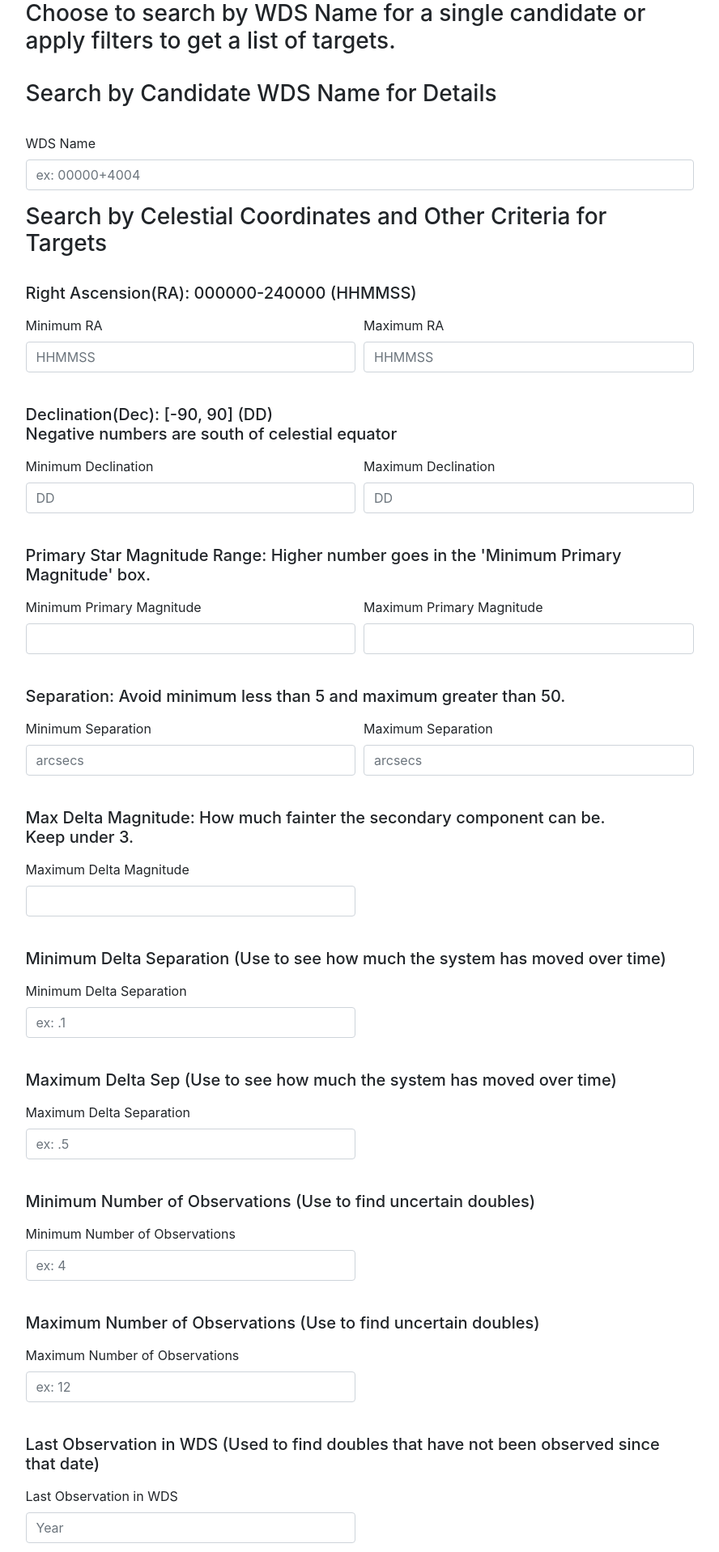
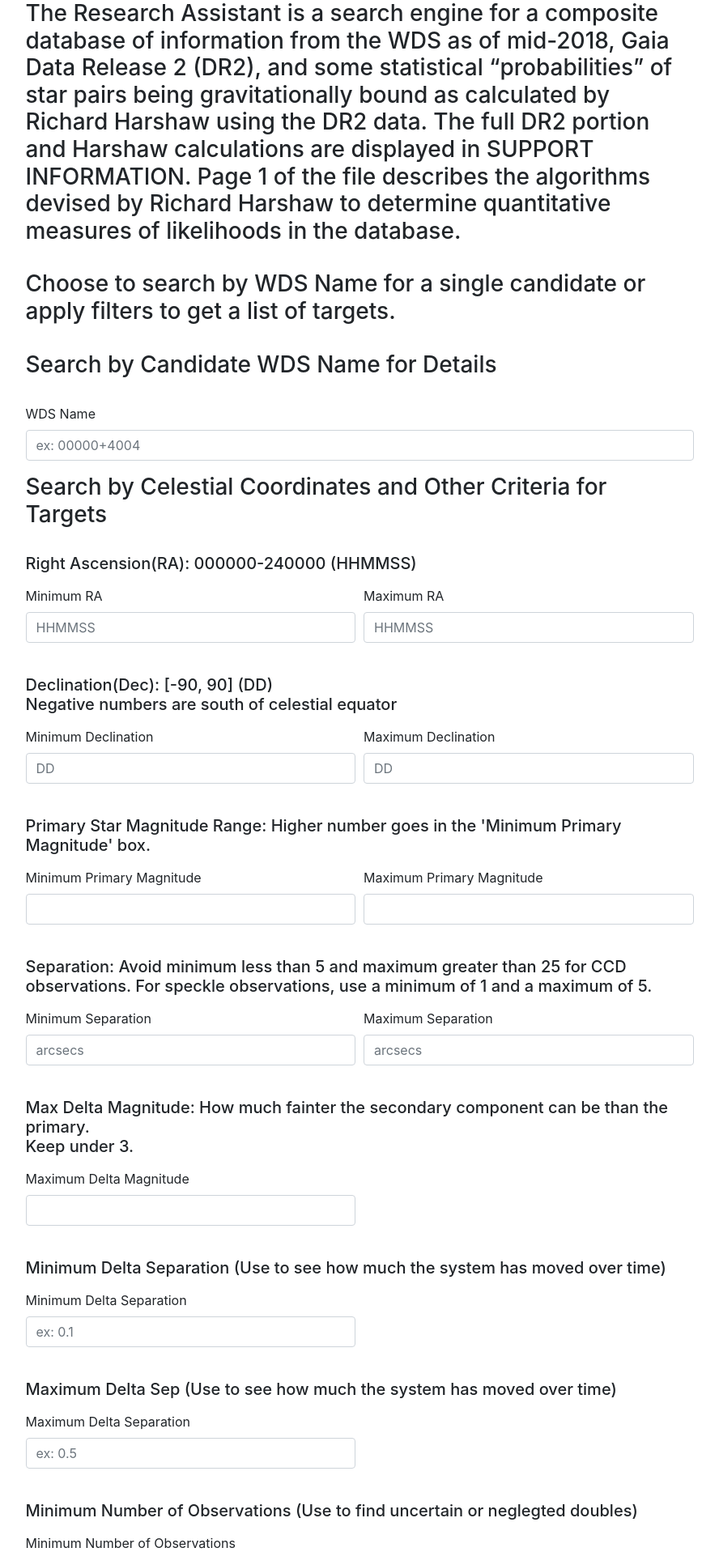
Before and after one commit to boyce-astro/boyce-astro-RA, a Python web app: template tool/templates/home.html in a window 1280 px wide. Shown: the part 56-1973 px from the top of the page at 81% size, without its empty margins (141-1029 px from the left). Run offline with Jinja, Linux system fonts and the light colour scheme; the template is opened without the code that fills it, so the values that code supplies are empty; some libraries are stand-ins or nearby versions.

Commit message:
Update home.html

```diff
--- a/tool/templates/home.html
+++ b/tool/templates/home.html
@@ -5,6 +5,8 @@
     <h1>DoubleSTARS Query</h1>
     <form method="POST">
         {{ form.hidden_tag() }}
+	<h3>The Research Assistant is a search engine for a composite database of information from the WDS as of mid-2018, Gaia Data Release 2 (DR2), and some statistical “probabilities” of star pairs being gravitationally bound as calculated by Richard Harshaw using the DR2 data. The full DR2 portion and Harshaw calculations are displayed in SUPPORT INFORMATION. Page 1 of the file describes the algorithms devised by Richard Harshaw to determine quantitative measures of likelihoods in the database.</h3>
+	<br>
         <h3>Choose to search by WDS Name for a single candidate or apply filters to get a list of targets.</h3>
         <br>
         <div class="form-group">
@@ -78,7 +80,7 @@
         </div>
         <br>
         <div class="form-group">
-          <h5>Separation: Avoid minimum less than 5 and maximum greater than 50.</h5>
+          <h5>Separation: Avoid minimum less than 5 and maximum greater than 25 for CCD observations.  For speckle observations, use a minimum of 1 and a maximum of 5.</h5>
         </div>
         <div class="form-row">
           <div class="form-group col-md-6">
@@ -98,7 +100,7 @@
         </div>
         <br>
         <div class="form-group">
-          <h5>Max Delta Magnitude: How much fainter the secondary component can be. <br>
+          <h5>Max Delta Magnitude: How much fainter the secondary component can be than the primary. <br>
           Keep under 3.</h5>
         </div>
         <div class="form-row">
@@ -116,7 +118,7 @@
         <div class="form-row">
           <div class="form-group col-md-6">
             <label for="min_d_sep">Minimum Delta Separation</label>
-            <input type="text" class="form-control" id="min_d_sep" name="min_d_sep" placeholder="ex: .1">
+            <input type="text" class="form-control" id="min_d_sep" name="min_d_sep" placeholder="ex: 0.1">
             {% for error in form.min_d_sep.errors %}
             <span style="color: red;">[{{ error }}]</span>
             {% endfor %}	</div>
@@ -127,13 +129,13 @@
         <div class="form-row">
           <div class="form-group col-md-6">
             <label for="max_d_sep">Maximum Delta Separation</label>
-            <input type="text" class="form-control" id="max_d_sep" name="max_d_sep" placeholder="ex: .5">
+            <input type="text" class="form-control" id="max_d_sep" name="max_d_sep" placeholder="ex: 0.5">
             {% for error in form.max_d_sep.errors %}
             <span style="color: red;">[{{ error }}]</span>
             {% endfor %}	</div>
         </div><br>
         <div class="form-group">
-          <h5>Minimum Number of Observations (Use to find uncertain doubles)</h5>
+          <h5>Minimum Number of Observations (Use to find uncertain or neglegted doubles)</h5>
         </div>
         <div class="form-row">
           <div class="form-group col-md-6">
@@ -144,7 +146,7 @@
             {% endfor %}          </div>
         </div><br>
         <div class="form-group">
-          <h5>Maximum Number of Observations (Use to find uncertain doubles)</h5>
+          <h5>Maximum Number of Observations (Use to find uncertain or neglected doubles)</h5>
         </div>
         <div class="form-row">
           <div class="form-group col-md-6">
```
